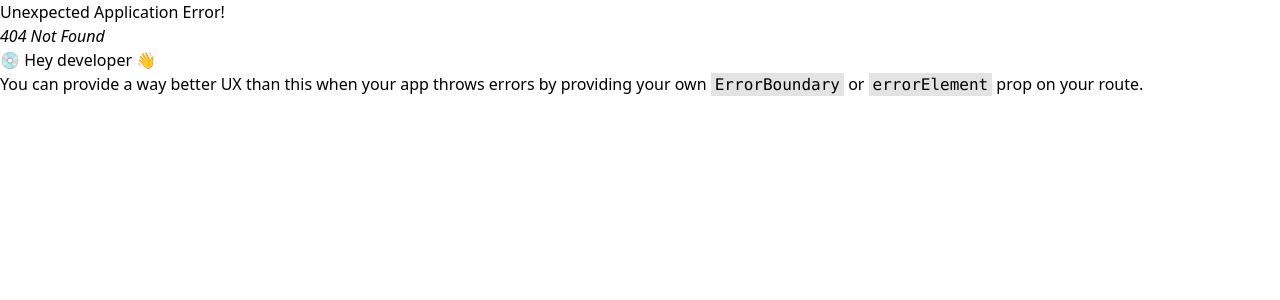
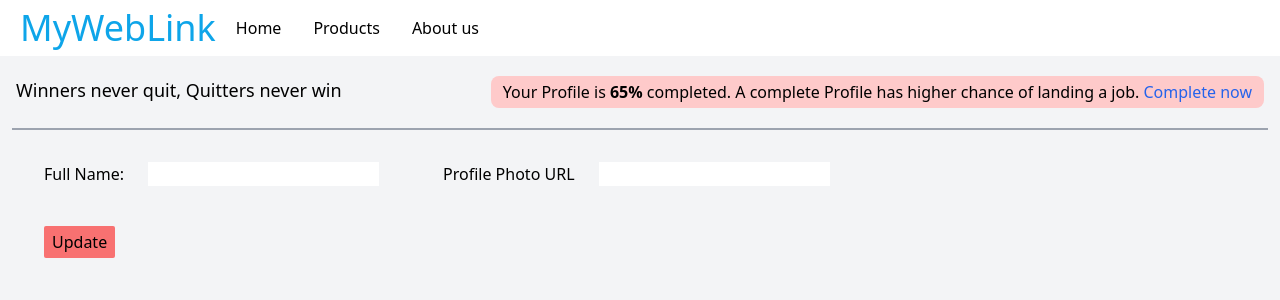
Before and after one commit to godseye1310/expense-store-app, a React (Create React App) app: page /profile in a window 1280 px wide. Before the commit this address had no page. Shown: the top 300 px of the page. Built offline with nearby package versions, Linux system fonts and the light colour scheme.

Commit message:
profile Update

```diff
--- a/src/App.js
+++ b/src/App.js
@@ -5,6 +5,7 @@ import RootLayout from "./components/Layout/RootLayout";
 import { createBrowserRouter, RouterProvider } from "react-router-dom";
 import Home from "./pages/Home";
 import SignInPage from "./pages/SignInPage";
+import Profile from "./pages/Profile";
 
 const router = createBrowserRouter([
   {
@@ -12,8 +13,9 @@ const router = createBrowserRouter([
     element: <RootLayout />,
     id: "root",
     children: [
+      { path: "/", element: <SignInPage /> },
       { path: "/home", element: <Home /> },
-      { path: "/", element: <SignInPage /> },
+      { path: "/profile", element: <Profile /> },
     ],
   },
 ]);
--- a/src/components/Auth/AuthForm.jsx
+++ b/src/components/Auth/AuthForm.jsx
@@ -2,6 +2,7 @@ import axios from "axios";
 import React, { useState } from "react";
 import Input from "../UI/Input";
 import { useNavigate } from "react-router-dom";
+import useAuth from "../../store/auth-context";
 
 const API_KEY = "AIzaSyAeaA33_FQzcq-GcLm5gDhBeAvjaFxOMY0";
 const SIGNUP_URL = `https://identitytoolkit.googleapis.com/v1/accounts:signUp?key=${API_KEY}`;
@@ -13,6 +14,8 @@ const AuthForm = () => {
   const [isSignUp, setIsSignUp] = useState(false);
   const [errorMessage, setErrorMessage] = useState("");
   const [isErrorVisible, setIsErrorVisible] = useState(false);
+
+  const { handleLogIn } = useAuth();
 
   const naviateTo = useNavigate();
 
@@ -36,6 +39,7 @@ const AuthForm = () => {
         console.log(response.data);
         setEmail("");
         setPassword("");
+        handleLogIn(response.data.idToken);
         naviateTo("/home", { replace: true });
       } catch (error) {
         console.log(error);
--- a/src/components/Layout/RootLayout.jsx
+++ b/src/components/Layout/RootLayout.jsx
@@ -6,7 +6,7 @@ const RootLayout = () => {
   return (
     <main className="">
       <Header />
-      <div className="relative h-full w-full">
+      <div className="relative h-full w-full bg-gray-100">
         <Outlet />
       </div>
     </main>
--- a/src/pages/Home.jsx
+++ b/src/pages/Home.jsx
@@ -1,10 +1,18 @@
 import React from "react";
+import { Link } from "react-router-dom";
 
 const Home = () => {
   return (
-    <div>
-      <h1>Welcome to Expense Tracker!!!</h1>
-      <hr />
+    <div className="m-3 pt-2">
+      <div className="flex justify-between border-b-2 border-b-gray-400 px-1 pb-8">
+        <h1 className="text-xl font-semibold">Welcome to Expense Tracker!!!</h1>
+        <div className="flex rounded-lg bg-red-200 px-3 py-1">
+          <p>Your Profile is Incomplete.</p>
+          <li className="list-none text-blue-600 underline decoration-blue-600">
+            <Link to="/profile">Complete Now</Link>
+          </li>
+        </div>
+      </div>
     </div>
   );
 };
--- /dev/null
+++ b/src/pages/Profile.jsx
@@ -0,0 +1,90 @@
+import React, { useState } from "react";
+import useAuth from "../store/auth-context";
+import axios from "axios";
+
+const UPDATE_PROFLIE_URL = `https://identitytoolkit.googleapis.com/v1/accounts:update?key=AIzaSyAeaA33_FQzcq-GcLm5gDhBeAvjaFxOMY0`;
+
+const Profile = () => {
+  const [displayName, setDisplayName] = useState("");
+  const [photoUrl, setPhotoUrl] = useState("");
+
+  const { token } = useAuth();
+
+  const handlePrfofileSubmit = async (event) => {
+    event.preventDefault();
+
+    const profileData = {
+      idToken: token,
+      displayName: displayName,
+      photoUrl: photoUrl,
+      deleteAttribute: "",
+      returnSecureToken: true,
+    };
+
+    try {
+      const response = await axios.post(UPDATE_PROFLIE_URL, profileData);
+      console.log(response.data);
+    } catch (error) {
+      console.log(error);
+    }
+  };
+
+  return (
+    <div className="m-3 pt-2">
+      <div className="flex justify-between border-b-2 border-b-gray-400 px-1 pb-5">
+        <h3 className="text-lg font-medium">
+          Winners never quit, Quitters never win
+        </h3>
+        <div className="flex rounded-lg bg-red-200 px-3 py-1">
+          <p>
+            Your Profile is <strong>65%</strong> completed. A complete Profile
+            has higher chance of landing a job.{" "}
+            <span className="text-blue-600">Complete now</span>
+          </p>
+          <li className="list-none text-blue-600 underline decoration-blue-600"></li>
+        </div>
+      </div>
+
+      <div className="p-8">
+        <form onSubmit={handlePrfofileSubmit} className="">
+          <section className="flex gap-16">
+            <div className="flex gap-6">
+              <label htmlFor="name" className="">
+                Full Name:
+              </label>
+              <input
+                id="name"
+                name="name"
+                type="text"
+                value={displayName}
+                onChange={(e) => setDisplayName(e.target.value)}
+                required
+                className=""
+              />
+            </div>
+            <div className="flex gap-6">
+              <label htmlFor="name" className="">
+                Profile Photo URL
+              </label>
+              <input
+                id="name"
+                name="name"
+                type="url"
+                value={photoUrl}
+                onChange={(e) => setPhotoUrl(e.target.value)}
+                required
+                className=""
+              />
+            </div>
+          </section>
+
+          <div className="pt-10">
+            <button className="rounded-sm bg-red-400 px-2 py-1">Update</button>
+          </div>
+        </form>
+      </div>
+    </div>
+  );
+};
+
+export default Profile;
--- a/src/store/auth-context.js
+++ b/src/store/auth-context.js
@@ -1,9 +1,21 @@
-import React, { useContext } from "react";
+import React, { useContext, useState } from "react";
 
 const AuthContext = React.createContext();
 
 export const AuthProvider = ({ children }) => {
-  const context = {};
+  const [token, setToken] = useState(localStorage.getItem("token") || null);
+
+  const isLoggedIn = !!token;
+
+  const handleLogIn = (token) => {
+    setToken(token);
+  };
+
+  const context = {
+    token,
+    isLoggedIn,
+    handleLogIn,
+  };
   return (
     <AuthContext.Provider value={context}>{children}</AuthContext.Provider>
   );
```
